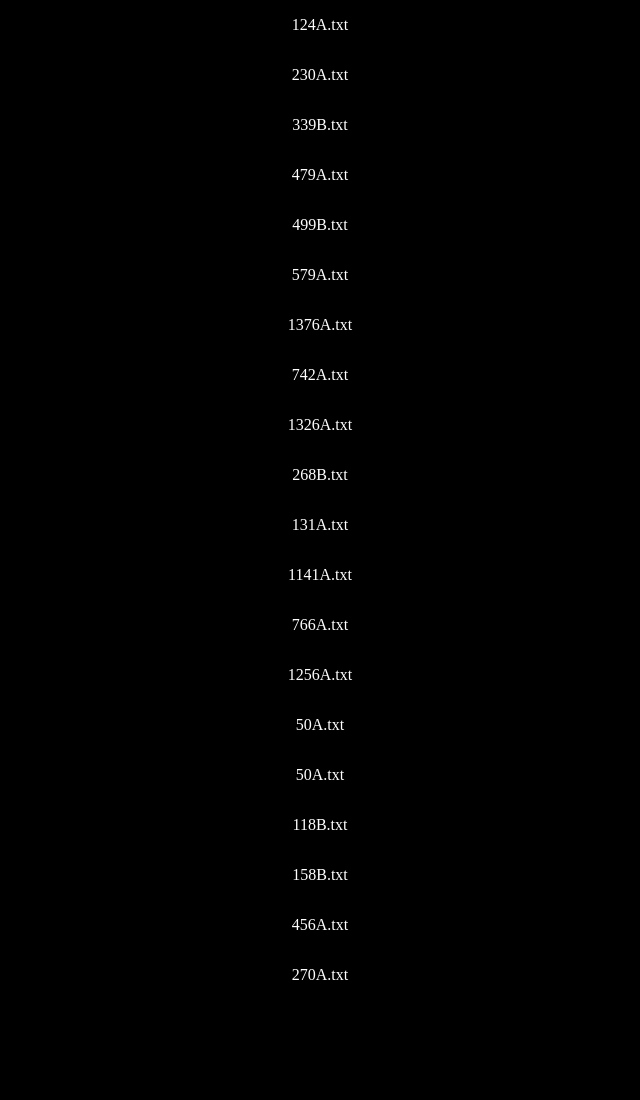
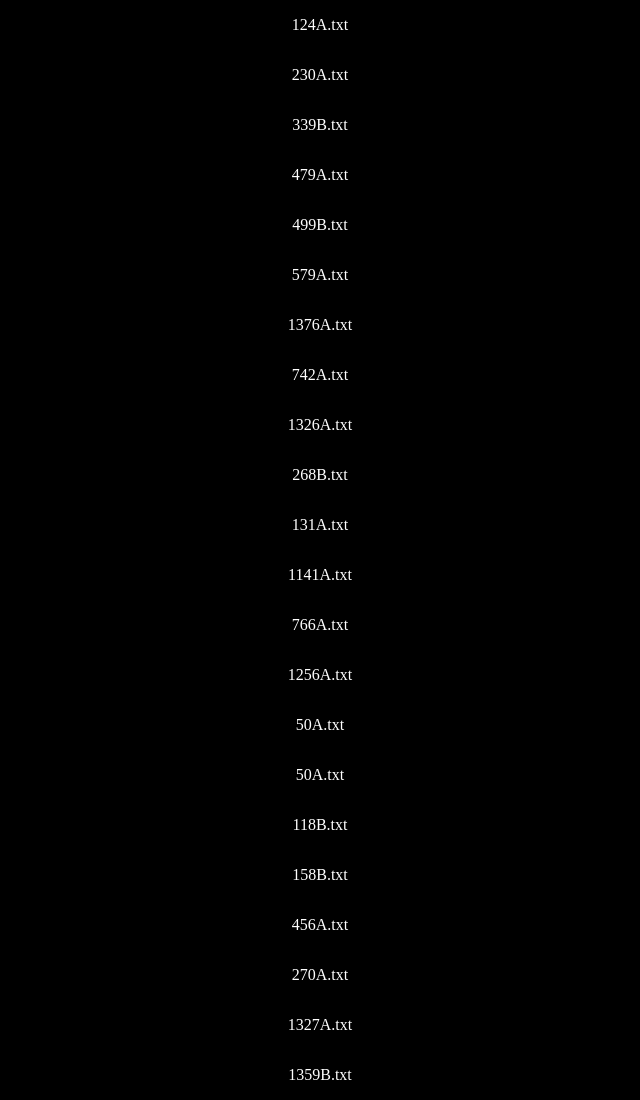
Before and after one commit to sgcodes7471/Codeforces, a plain HTML site: page index.html in a window 1280 px wide. Shown: the whole page, without its empty margins (320-960 px from the left). Before the commit the page ends 1000 px from the top, so only its background shows below. Drawn offline with Linux system fonts and the light colour scheme.

Commit message:
new files added

```diff
--- a/index.html
+++ b/index.html
@@ -27,5 +27,7 @@
     <p><a href="158B.txt">158B.txt</a></p>
     <p><a href="456A.txt">456A.txt</a></p>
     <p><a href="270A.txt">270A.txt</a></p>
+    <p><a href="1327A.txt">1327A.txt</a></p>
+    <p><a href="1359B.txt">1359B.txt</a></p>
 </body>
 </html>
```
Also changed, not shown: 1327A.txt (added), 1359B.txt (added).
